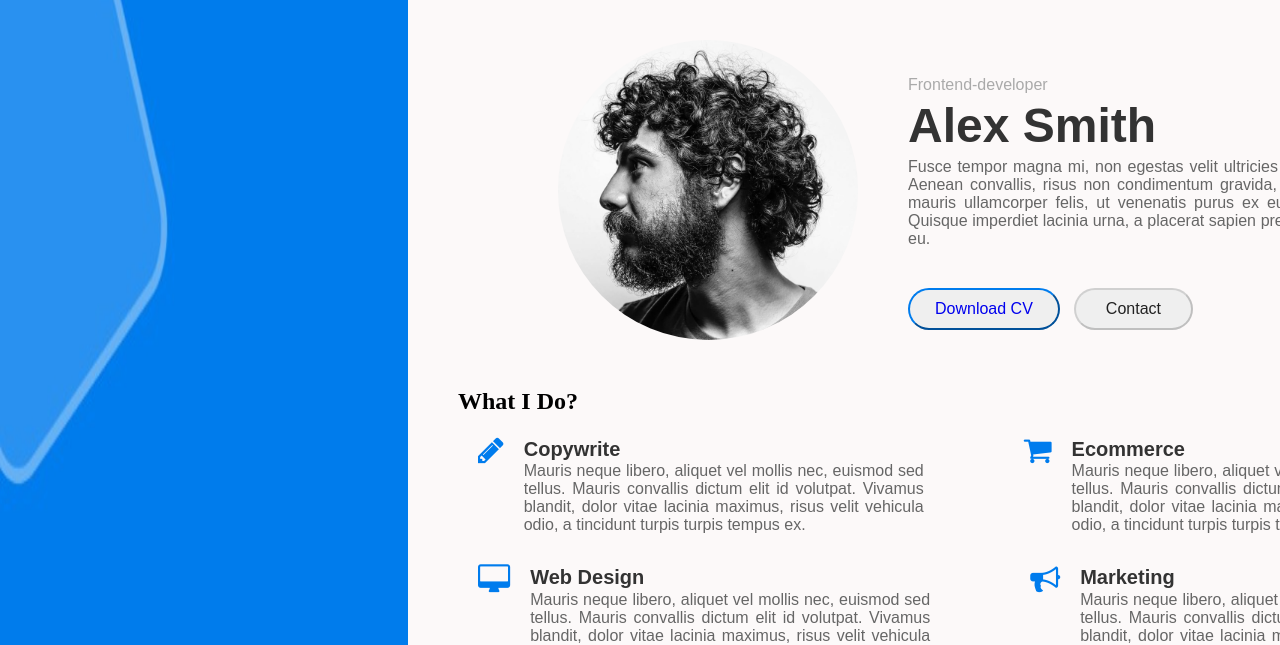
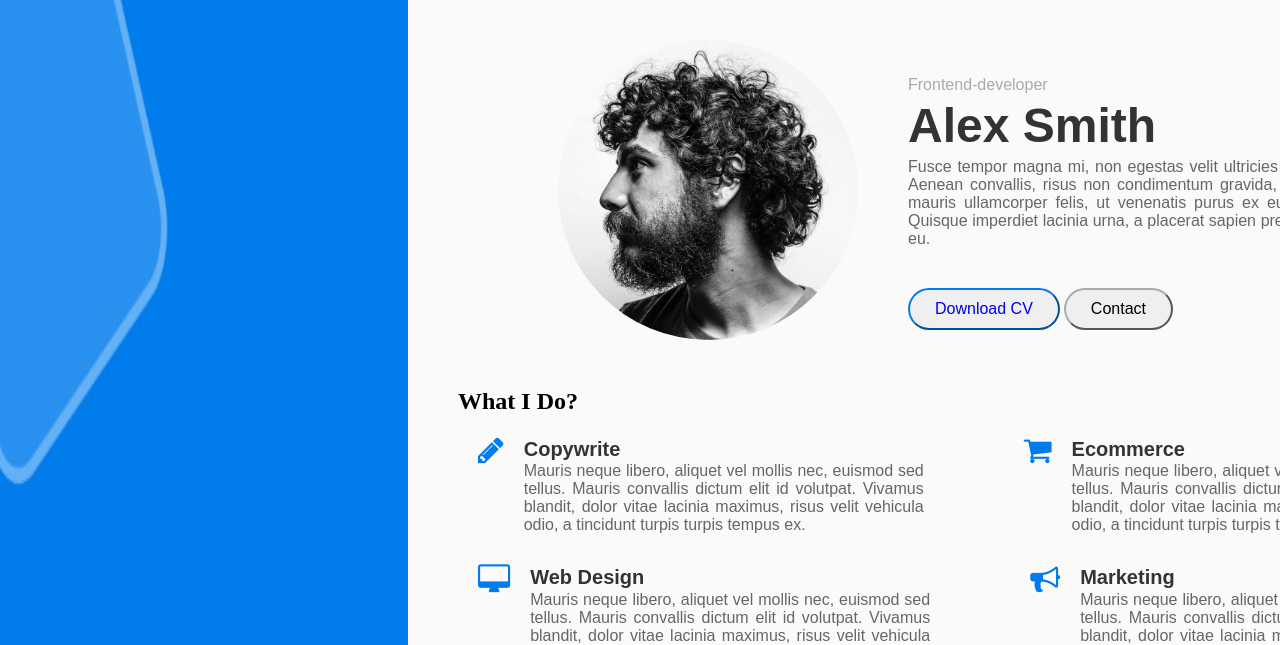
Before and after one commit to espark-iqram/Assignment, a plain HTML site: page Assignment/index.html in a window 1280 px wide. Shown: the part 146-791 px from the top of the page. Drawn offline with Linux system fonts and the light colour scheme.

Commit message:
Update style.css

```diff
--- a/Assignment/style.css
+++ b/Assignment/style.css
@@ -166,19 +166,21 @@ text-align:left;
     }
     .btn1:hover {
       background-color:#007ced;
-      color: white;
+      color:#white;
     }
     .btn2{
-      margin-top: 30px;
-      color:#222;
-      padding:10px;
-      padding-left:30px;
-      padding-right:30px;
-      font-size: 16px;
-      border-radius: 100px;
-      margin-left: 10px;
-      border-color:rgba(0,0,0,0.2);
-    }
+    margin-top: 30px;
+    padding:10px;
+    padding-left:25px;
+    padding-right:25px;
+    font-size: 16px;
+    border-radius: 100px;
+    border-color:#aaa;
+  }
+  .btn2:hover {
+    background-color:#aaa;
+    color:#white;
+  }
     .h1{
       text-align: left;
       padding-left:0px;
@@ -348,7 +350,7 @@ text-align:left;
   }
   .btn3:hover {
     background-color:#aaa;
-    color: white;
+    color: #white;
   }
   .footer{
     display:flex;
```
